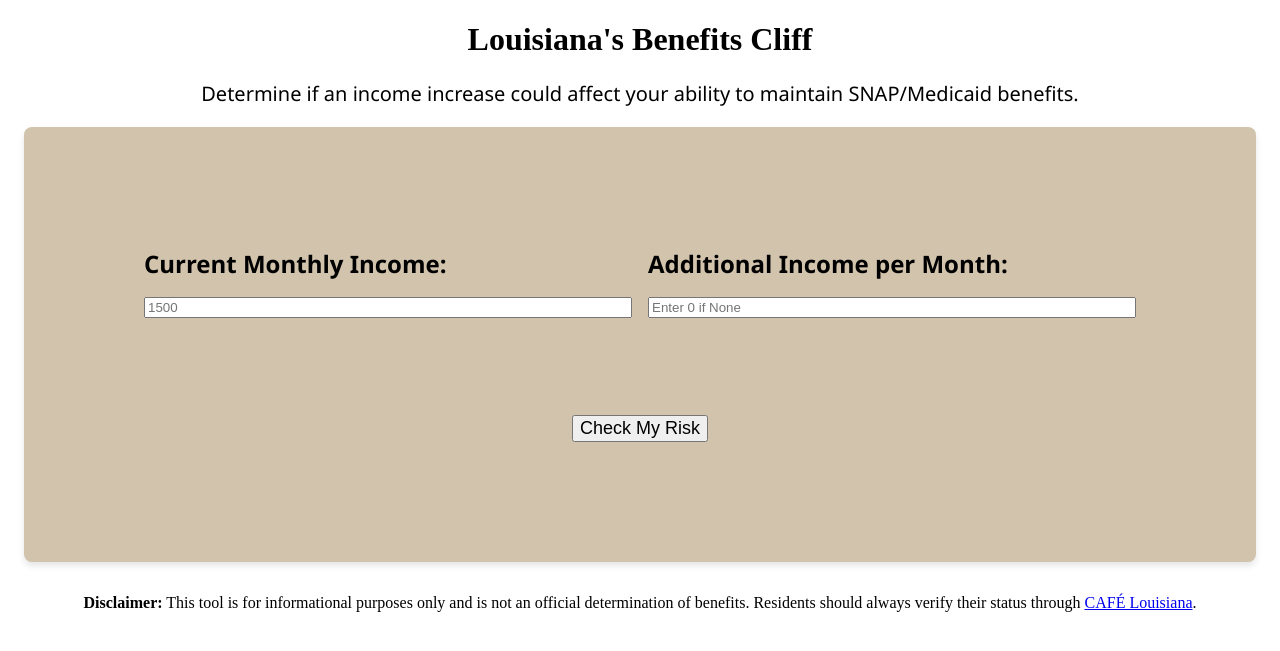
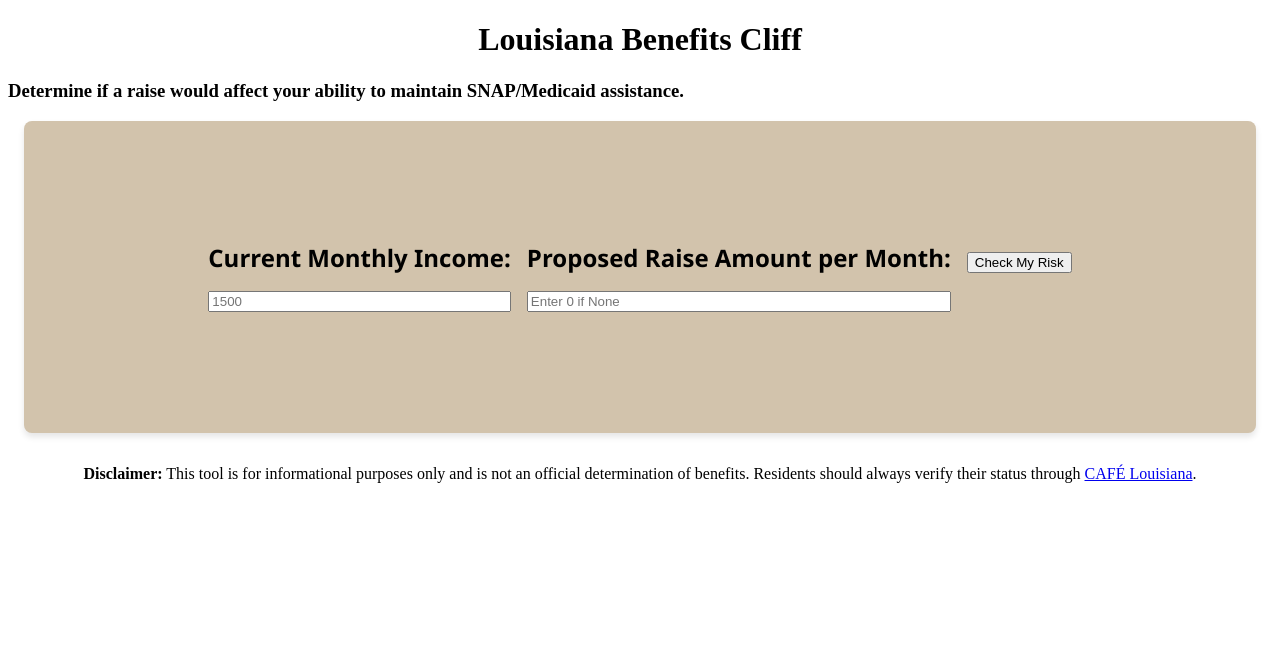
Before and after one commit to terrell-universe/Cliff-Project, a Flask app: page / in a window 1280 px wide. Shown: the top 651 px of the page. Run offline with Flask 3, Linux system fonts and the light colour scheme.

Commit message:
updated save

```diff
--- a/cliff_project/templates/index.html
+++ b/cliff_project/templates/index.html
@@ -3,35 +3,29 @@
 <head>
     <meta charset="UTF-8">
     <meta name="viewport" content="width=device-width, initial-scale=1.0">
-    <title>Benefits Cliff | Louisiana</title>
-    <link rel=stylesheet href="styles.css">
+    <title>Louisiana Cliff</title>
+    <link rel="stylesheet" href="styles.css">
 </head>
+<header>
+    <h1>Louisiana Benefits Cliff</h1>
+    <h3>Determine if a raise would affect your ability to maintain SNAP/Medicaid assistance.</h3>
+</header>
 <body>
-<header>
-    <h1>Louisiana's Benefits Cliff</h1>
-    <p>Determine if an income increase could affect your ability to maintain SNAP/Medicaid benefits.</p>
-</header>
     <form method="POST">
-        <div>
         <p>
             <label for="income">Current Monthly Income:</label>
             <input type="number" step="0.01" name="income" id="income" placeholder="1500" required>
         </p>
-        </div>
-        <div>
         <p>
-            <label for="raise">Additional Income per Month:</label>
+            <label for="raise">Proposed Raise Amount per Month:</label>
             <input type="number" step="0.01" name="raise" id="raise" placeholder="Enter 0 if None" required>
         </p>
-        </div>
-        <div>
         <p>
-            <input id="button" type="submit" value="Check My Risk">
+            <input type="submit" value="Check My Risk">
         </p>
-        </div>
     </form>
+</body>
 <footer>
-    <p><strong>Disclaimer:</strong> This tool is for informational purposes only and is not an official determination of benefits. Residents should always verify their status through <a href="https://www.dcfs.louisiana.gov/" target="_blank">CAFÉ Louisiana</a>.</p>
+    <p><strong>Disclaimer:</strong> This tool is for informational purposes only and is not an official determination of benefits. Residents should always verify their status through <a href='https://www.dcfs.louisiana.gov/' target="_blank">CAFÉ Louisiana</a>.</p>
 </footer>
-</body>
 </html>
```
